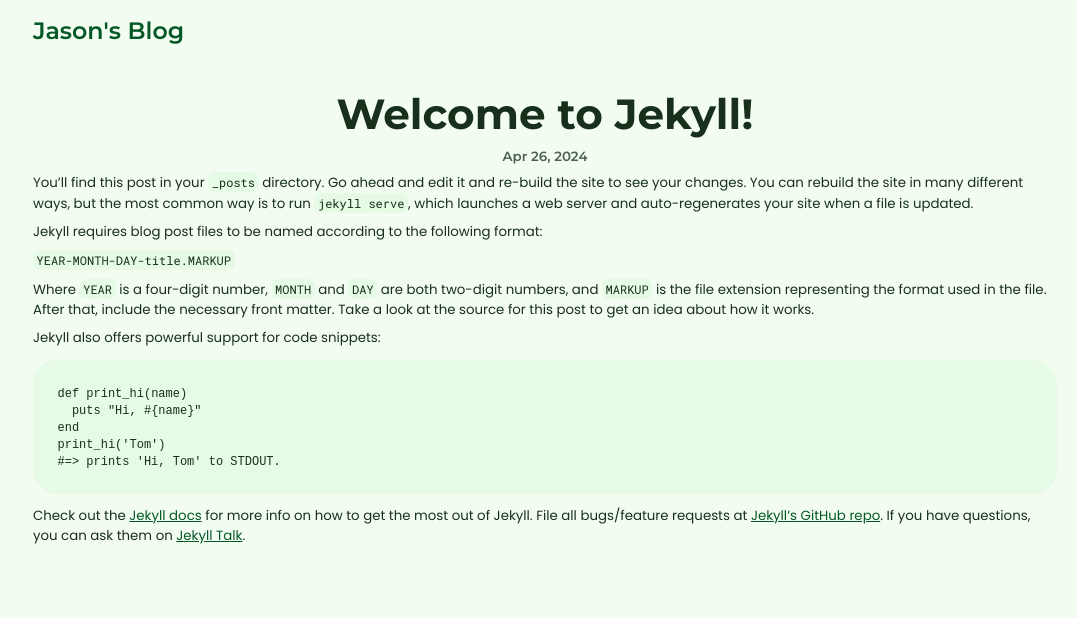
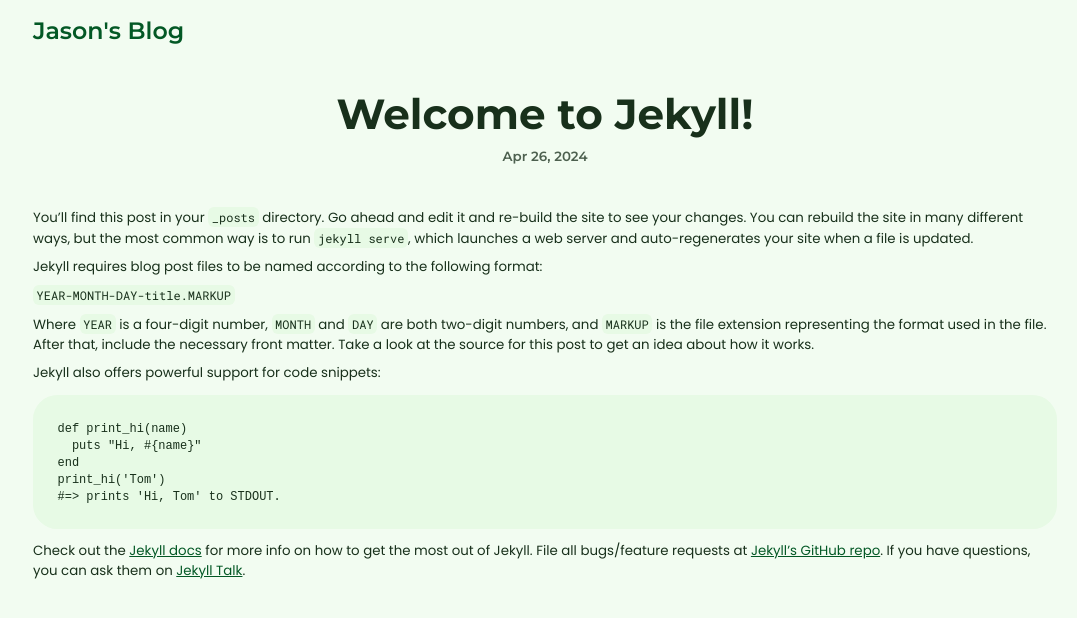
Before and after one commit to trampolinecall/blog, a Jekyll site: the page built from _posts/2024-04-25-welcome-to-jekyll.markdown, in a window 1280 px wide. Shown: the top 618 px of the page, without its empty margins (95-1172 px from the left). Built offline with Jekyll 4.4.1, drawn with Linux system fonts in a browser that asks for light colours; the table of contents is made by our own code.

Commit message:
fix misplaced element

```diff
--- a/_layouts/post.html
+++ b/_layouts/post.html
@@ -49,9 +49,9 @@
                     {%- endfor -%}
                 </div>
             </div>
-            <section class="markdowncontent">
-                {{ content }}
-            </section>
         </div>
+        <section class="markdowncontent">
+            {{ content }}
+        </section>
     {%- endif -%}
 </div>
```
